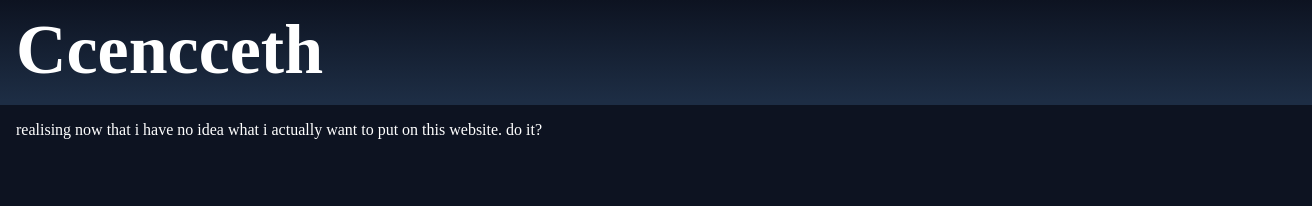
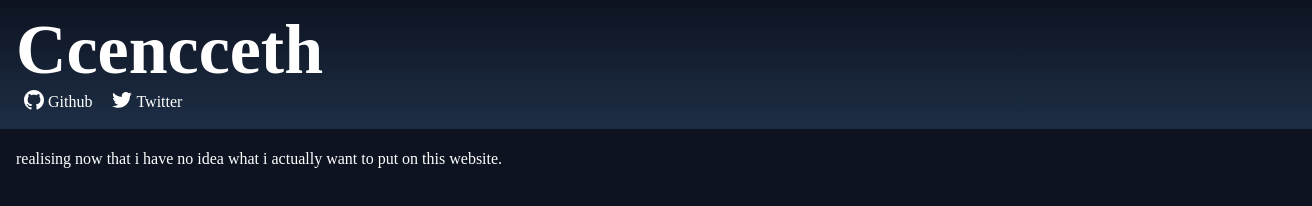
Before and after one commit to Ccencceth/ccencceth-website, a plain HTML site: page index.html in a window 1280 px wide. Shown: the top 206 px of the page, 1312 px wide, since content can reach past the window. Drawn offline with Linux system fonts and the light colour scheme.

Commit message:
started socials also removed usless script why did the tutorial tell me to use a script

```diff
--- a/assets/scripts/header.js
+++ /dev/null
@@ -1,19 +0,0 @@
-window.onload = init;
-
-function init(){
-    window.onscroll = function() {myFunction()};
-
-    var header = document.getElementById("navbar");
-
-    console.log(header);
-
-    var sticky = header.offsetTop;
-
-    function myFunction() {
-    if (window.pageYOffset > sticky) {
-        header.classList.add("sticky");
-    } else {
-        header.classList.remove("sticky");
-    }
-    }
-}
--- a/index.html
+++ b/index.html
@@ -5,7 +5,6 @@
         <title>Ccencceth</title>
         <link rel="stylesheet" href="styles.css">
         <link rel="icon" href="assets/images/icon.png">
-        <script src="assets/scripts/header.js"></script>
     </head>
 
     <body>
@@ -13,9 +12,29 @@
             <div>
                 <h1>Ccencceth</h1>
             </div>
+            <div class="socials">
+                <a href="https://github.com/Ccencceth" class="social-button">
+                    <div class="social">
+                        <img src="assets/images/github.svg" class="logo">
+                    </div>
+                    <div class="social">
+                        Github
+                    </div>
+                </a>
+                <a href="https://twitter.com/ccencceth" class="social-button">
+                    <div class="social">
+                        <img src="assets/images/twitter.svg" class="logo">
+                    </div>
+                    <div class="social">
+                        Twitter
+                    </div>
+                </a>
+            </div>
         </header>
+
+
         <div class="content">
-            realising now that i have no idea what i actually want to put on this website. do it?
+            realising now that i have no idea what i actually want to put on this website.
             <br><br><br><br><br><br><br><br>
             <br><br><br><br><br><br><br><br><br>
             <br><br><br><br><br><br>
--- a/styles.css
+++ b/styles.css
@@ -20,6 +20,26 @@ body {
     border-color: var(--PrussianBlue);
     border-width: 5px;
     padding: 10px 16px;
+    position: fixed;
+}
+
+.social-button
+{
+    display: inline-block;
+    color: white;
+    text-decoration: none;
+    padding: 0px 8px;
+}
+
+.social
+{
+    display: inline-block;
+    vertical-align: middle;
+}
+
+.logo
+{
+    width: 20px;
 }
 
 h1 {
@@ -27,19 +47,6 @@ h1 {
     font-size: 70px;
 }
 
-/* Page content */
 .content {
-    padding: 16px;
+    padding: 150px 16px;
 }
-
-/* The sticky class is added to the header with JS when it reaches its scroll position */
-.sticky {
-    position: fixed;
-    top: 0;
-    width: 100%
-}
-
-/* Add some top padding to the page content to prevent sudden quick movement (as the header gets a new position at the top of the page (position:fixed and top:0) */
-.sticky + .content {
-    padding-top: 102px;
-}
```
Also changed, not shown: assets/images/github.svg (added), assets/images/twitter.svg (added).
